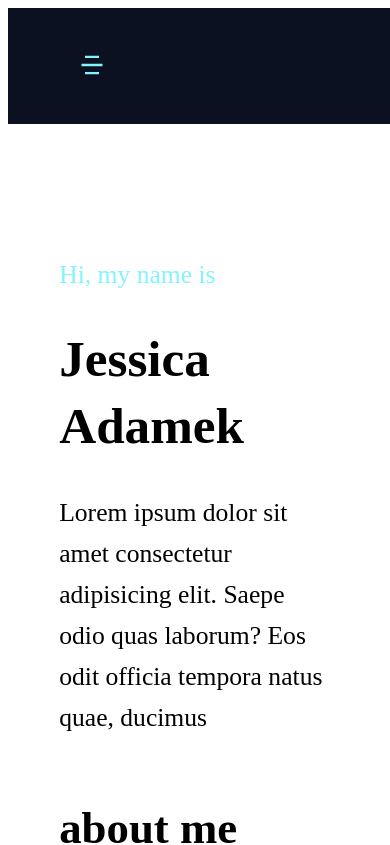
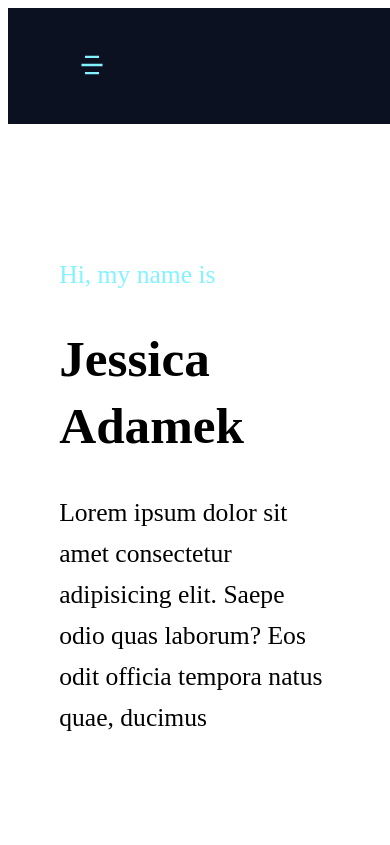
Before and after one commit to jeadamek/jadamek.com, a React (Vite) app: page / in a window 390 px wide. Shown: the top 845 px of the page. Built offline with nearby package versions, Linux system fonts and the light colour scheme; the HTML template or start-up script is replaced by a standard one.

Commit message:
:bug: fix mobile layout

```diff
--- a/src/App.jsx
+++ b/src/App.jsx
@@ -3,9 +3,9 @@ import { Sidebar } from "./components/SideBar";
 
 export default function App() {
    return(
-      <>
+      <div className="page-wrapper">
          <Sidebar />
          <MainContent />
-      </>
+      </div>
    )
 }
--- a/src/components/MainContent.jsx
+++ b/src/components/MainContent.jsx
@@ -90,7 +90,7 @@ export function MainContent() {
           </Section>
 
           <Section title="contact" id="contact">
-            <form className="info">
+            <form className="info contact-form">
               <Input
                 id="name"
                 type="text"
--- a/src/styles/components/header.sass
+++ b/src/styles/components/header.sass
@@ -2,6 +2,8 @@
 @use '../mixins'
 
 header
+   margin-bottom: 7.2rem
+
    h1
       font-size: 3.2rem
       line-height: 4.2rem
--- a/src/styles/components/mainContent.sass
+++ b/src/styles/components/mainContent.sass
@@ -59,3 +59,6 @@
 .work
    display: grid
    gap: 8rem
+
+.contact-form
+   margin-bottom: 5rem
--- a/src/styles/main.sass
+++ b/src/styles/main.sass
@@ -99,14 +99,12 @@
          .author-info div
                color: variables.$blue-300
 
-#root
+.page-wrapper
    height: 100vh
-   display: grid
-   grid-template-columns: 210px 1fr
 
    @include mixins.md
-      display: flex
-      flex-direction: row
+      display: grid
+      grid-template-columns: 210px 1fr
 
 a
    text-decoration: none
```
